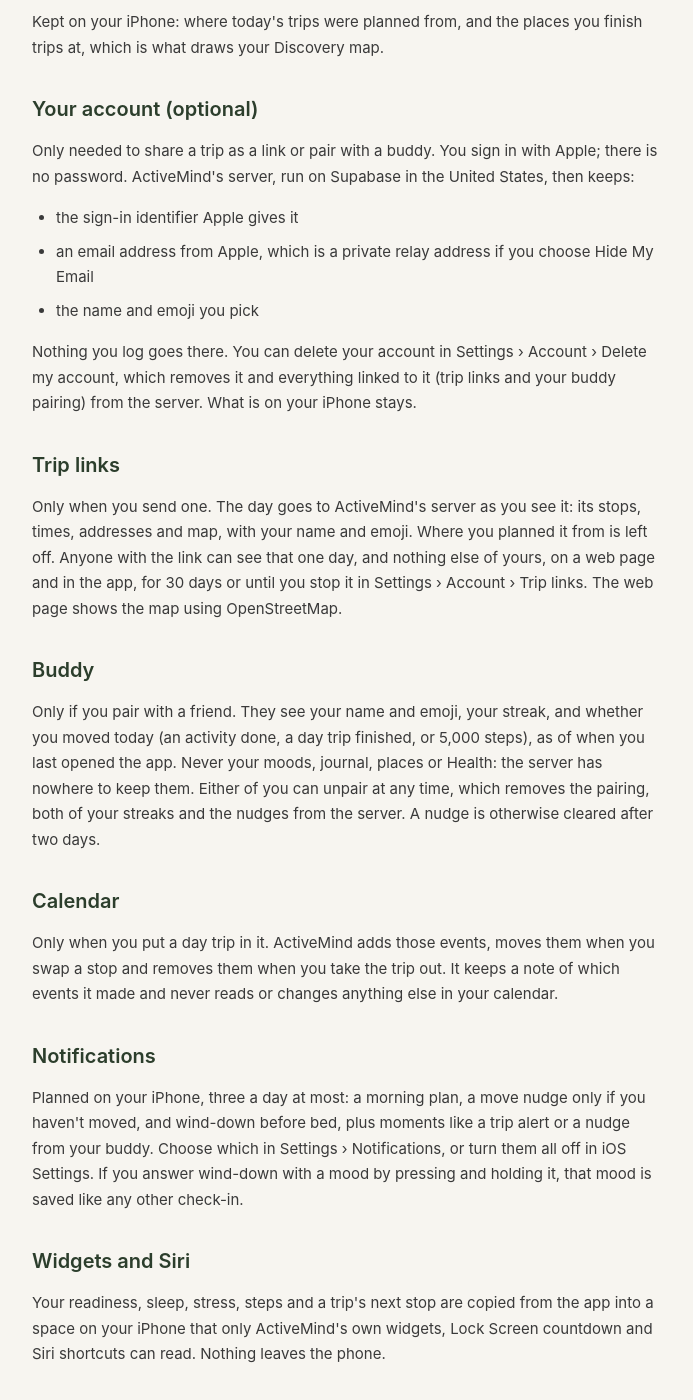
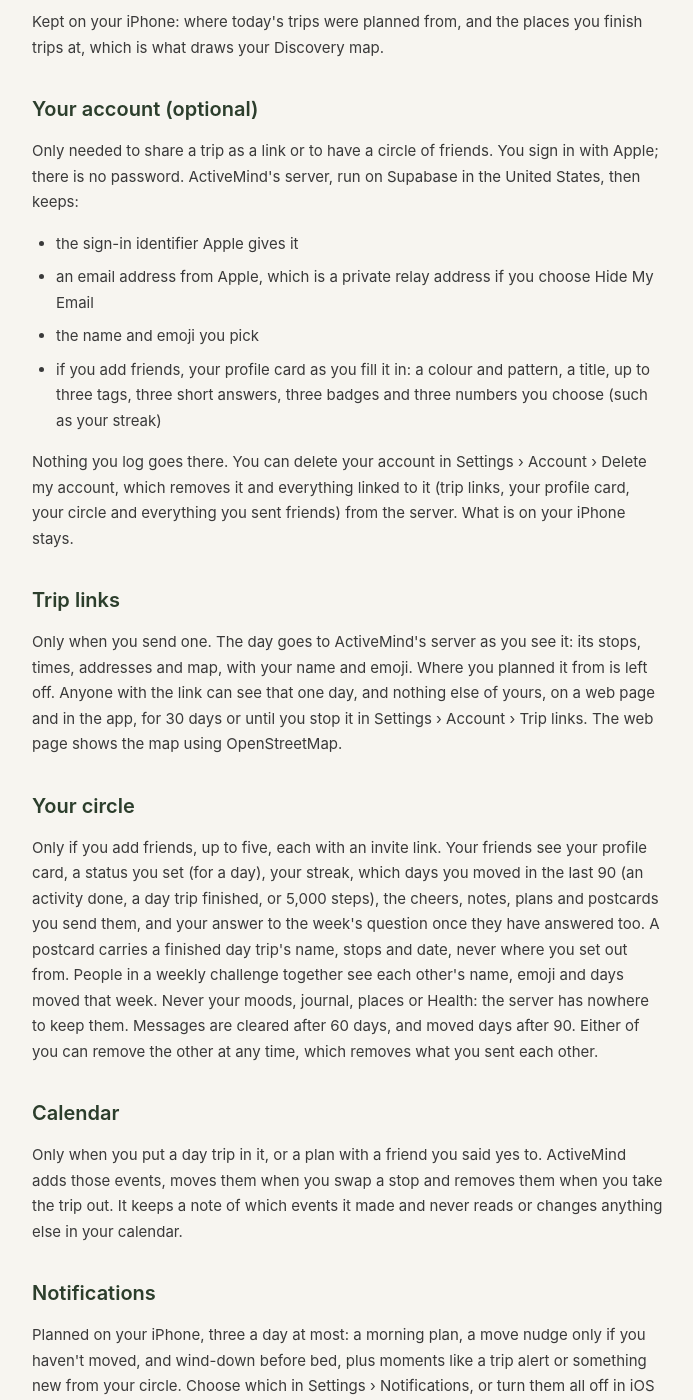
Before and after one commit to chuybites/activemind-privacy, a plain HTML site: page index.html in a window 1280 px wide. Shown: the part 1400-2800 px from the top of the page, without its empty margins (292-985 px from the left). Drawn offline with Linux system fonts and the light colour scheme.

Commit message:
Your circle: up to five friends, profile cards, messages, the weekly question and challenges

```diff
--- a/index.html
+++ b/index.html
@@ -38,7 +38,7 @@
 
   <h2>The short version</h2>
   <p>You don't need an account to use ActiveMind. What you log (moods, journal, check-ins, your streak) stays on your iPhone, and in your own iCloud if you keep backup on. There are no ads, no analytics and no tracking.</p>
-  <p>ActiveMind has one small server, and it is only for things between people: sharing a day trip as a link, and pairing with a buddy. It is used only if you choose to do one of those things, and it never holds your moods, journal, places or Health data.</p>
+  <p>ActiveMind has one small server, and it is only for things between people: sharing a day trip as a link, and a circle of friends. It is used only if you choose to do one of those things, and it never holds your moods, journal, places or Health data.</p>
 
   <h2>What stays on your iPhone</h2>
   <p>Your name and goals, mood check-ins, journal entries, activities and trips you finish, your streak, and your settings are stored on your iPhone. If you delete the app, they are removed from the phone.</p>
@@ -66,25 +66,26 @@
   <p>Kept on your iPhone: where today's trips were planned from, and the places you finish trips at, which is what draws your Discovery map.</p>
 
   <h2>Your account (optional)</h2>
-  <p>Only needed to share a trip as a link or pair with a buddy. You sign in with Apple; there is no password. ActiveMind's server, run on Supabase in the United States, then keeps:</p>
+  <p>Only needed to share a trip as a link or to have a circle of friends. You sign in with Apple; there is no password. ActiveMind's server, run on Supabase in the United States, then keeps:</p>
   <ul>
     <li>the sign-in identifier Apple gives it</li>
     <li>an email address from Apple, which is a private relay address if you choose Hide My Email</li>
     <li>the name and emoji you pick</li>
+    <li>if you add friends, your profile card as you fill it in: a colour and pattern, a title, up to three tags, three short answers, three badges and three numbers you choose (such as your streak)</li>
   </ul>
-  <p>Nothing you log goes there. You can delete your account in Settings › Account › Delete my account, which removes it and everything linked to it (trip links and your buddy pairing) from the server. What is on your iPhone stays.</p>
+  <p>Nothing you log goes there. You can delete your account in Settings › Account › Delete my account, which removes it and everything linked to it (trip links, your profile card, your circle and everything you sent friends) from the server. What is on your iPhone stays.</p>
 
   <h2>Trip links</h2>
   <p>Only when you send one. The day goes to ActiveMind's server as you see it: its stops, times, addresses and map, with your name and emoji. Where you planned it from is left off. Anyone with the link can see that one day, and nothing else of yours, on a web page and in the app, for 30 days or until you stop it in Settings › Account › Trip links. The web page shows the map using OpenStreetMap.</p>
 
-  <h2>Buddy</h2>
-  <p>Only if you pair with a friend. They see your name and emoji, your streak, and whether you moved today (an activity done, a day trip finished, or 5,000 steps), as of when you last opened the app. Never your moods, journal, places or Health: the server has nowhere to keep them. Either of you can unpair at any time, which removes the pairing, both of your streaks and the nudges from the server. A nudge is otherwise cleared after two days.</p>
+  <h2>Your circle</h2>
+  <p>Only if you add friends, up to five, each with an invite link. Your friends see your profile card, a status you set (for a day), your streak, which days you moved in the last 90 (an activity done, a day trip finished, or 5,000 steps), the cheers, notes, plans and postcards you send them, and your answer to the week's question once they have answered too. A postcard carries a finished day trip's name, stops and date, never where you set out from. People in a weekly challenge together see each other's name, emoji and days moved that week. Never your moods, journal, places or Health: the server has nowhere to keep them. Messages are cleared after 60 days, and moved days after 90. Either of you can remove the other at any time, which removes what you sent each other.</p>
 
   <h2>Calendar</h2>
-  <p>Only when you put a day trip in it. ActiveMind adds those events, moves them when you swap a stop and removes them when you take the trip out. It keeps a note of which events it made and never reads or changes anything else in your calendar.</p>
+  <p>Only when you put a day trip in it, or a plan with a friend you said yes to. ActiveMind adds those events, moves them when you swap a stop and removes them when you take the trip out. It keeps a note of which events it made and never reads or changes anything else in your calendar.</p>
 
   <h2>Notifications</h2>
-  <p>Planned on your iPhone, three a day at most: a morning plan, a move nudge only if you haven't moved, and wind-down before bed, plus moments like a trip alert or a nudge from your buddy. Choose which in Settings › Notifications, or turn them all off in iOS Settings. If you answer wind-down with a mood by pressing and holding it, that mood is saved like any other check-in.</p>
+  <p>Planned on your iPhone, three a day at most: a morning plan, a move nudge only if you haven't moved, and wind-down before bed, plus moments like a trip alert or something new from your circle. Choose which in Settings › Notifications, or turn them all off in iOS Settings. If you answer wind-down with a mood by pressing and holding it, that mood is saved like any other check-in.</p>
 
   <h2>Widgets and Siri</h2>
   <p>Your readiness, sleep, stress, steps and a trip's next stop are copied from the app into a space on your iPhone that only ActiveMind's own widgets, Lock Screen countdown and Siri shortcuts can read. Nothing leaves the phone.</p>
```
